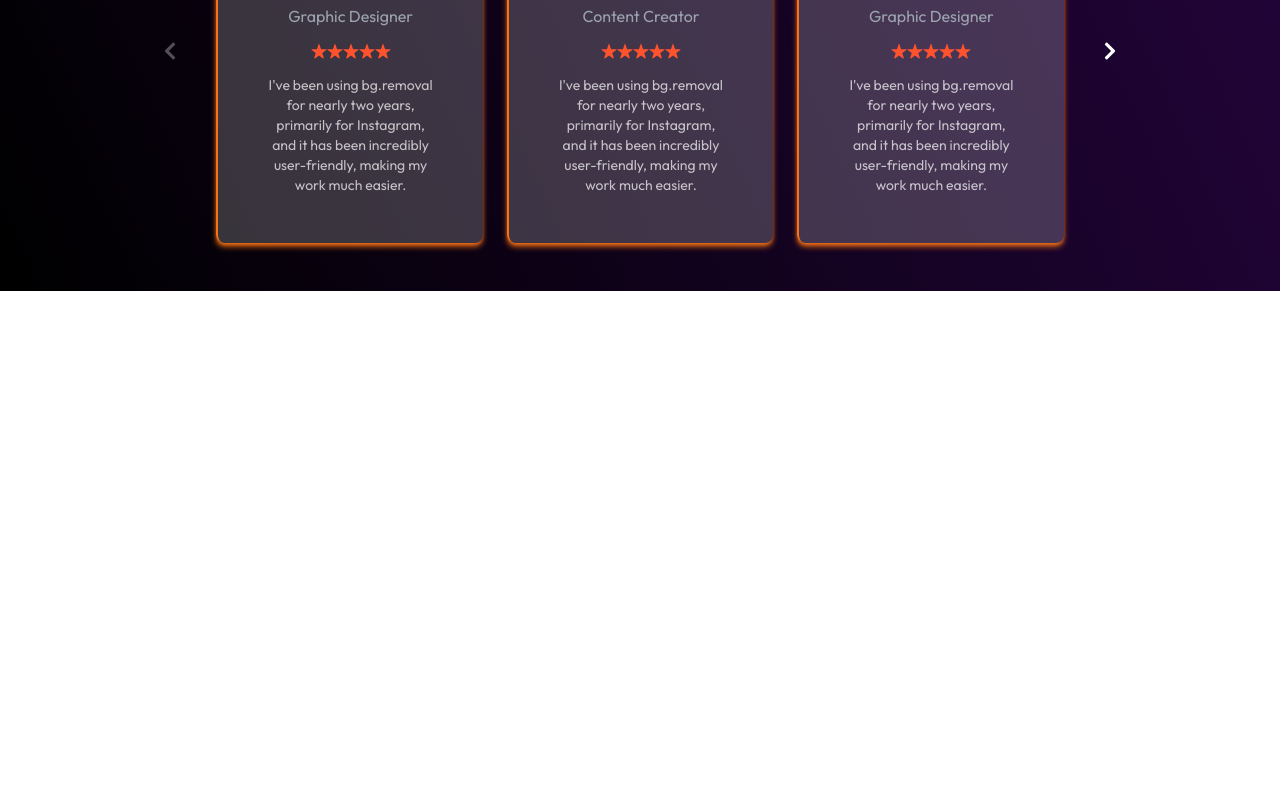
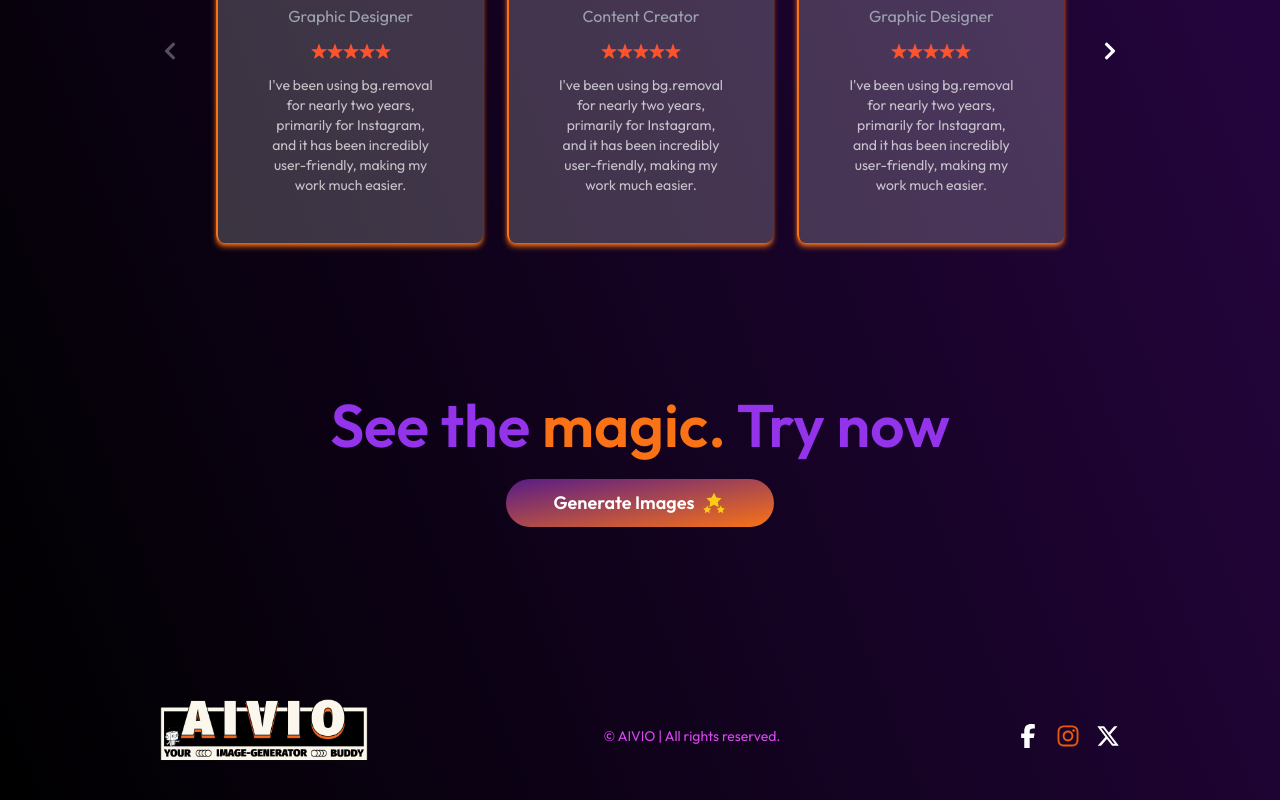
Before and after one commit to anand-144/AIVIO, a React (Vite) app in the folder client/: page / in a window 1280 px wide. Shown: the part 2535-3335 px from the top of the page. Before the commit the page ends 2906 px from the top, so only its background shows below. Built offline with nearby package versions, Linux system fonts and the light colour scheme.

Commit message:
Added Footer

```diff
--- a/client/src/App.jsx
+++ b/client/src/App.jsx
@@ -2,7 +2,7 @@ import React from 'react';
 import { Routes, Route } from 'react-router-dom';
 
 import { BuyCredit, Home, Result } from './pages';
-import {Navbar} from './components';
+import {Footer, Navbar} from './components';
 
 const App = () => {
   return (
@@ -13,6 +13,7 @@ const App = () => {
         <Route path='/result' element={<Result />} />
         <Route path='/credit' element={<BuyCredit />} />
       </Routes>
+      <Footer />
     </div>
   );
 };
--- /dev/null
+++ b/client/src/components/Footer.jsx
@@ -0,0 +1,26 @@
+import React from 'react';
+import logo from '../../public/logo.png';
+import { FaInstagram, FaXTwitter, FaFacebookF } from "react-icons/fa6";
+
+const Footer = () => {
+  return (
+    <div className='flex flex-col md:flex-row items-center justify-between gap-6 py-6 px-4 md:px-12 mt-20'>
+      {/* Logo */}
+      <img src={logo} alt="logoFooter" className='w-40 sm:w-50 md:w-52' />
+
+      {/* Copyright */}
+      <p className='text-fuchsia-500 text-lg sm:text-sm text-center md:text-left max-sm:px-4'>
+        © AIVIO | All rights reserved.
+      </p>
+
+      {/* Social Icons */}
+      <div className='flex gap-4'>
+        <FaFacebookF className='text-white w-5 h-5 sm:w-6 sm:h-6' />
+        <FaInstagram className='text-orange-600 w-5 h-5 sm:w-6 sm:h-6' />
+        <FaXTwitter className='text-white w-5 h-5 sm:w-6 sm:h-6' />
+      </div>
+    </div>
+  );
+};
+
+export default Footer;
--- /dev/null
+++ b/client/src/components/GenerateButton.jsx
@@ -0,0 +1,19 @@
+import React from 'react'
+import { GiStarsStack } from 'react-icons/gi'
+
+const GenerateButton = () => {
+  return (
+    <div className='pb-16 text-center'>
+      <h1 className='text-2xl md:text-3xl lg:text-6xl mt-4 font-semibold text-purple-600 py-6'>
+        See the <span className='text-orange-500'>magic.</span> Try now
+      </h1>
+
+      <button className='mx-auto flex items-center justify-center text-sm sm:text-lg text-white font-semibold bg-gradient-to-tl from-orange-500 to-purple-900 w-fit px-6 sm:px-12 py-2.5 gap-2 rounded-full hover:scale-105 transition-all duration-500'>
+        Generate Images
+        <GiStarsStack className='text-yellow-400 text-2xl h-6' />
+      </button>
+    </div>
+  )
+}
+
+export default GenerateButton
--- a/client/src/components/Header.jsx
+++ b/client/src/components/Header.jsx
@@ -32,7 +32,7 @@ const Header = () => {
                 Dive into a world of limitless creativity. Transform your ideas into stunning visuals in just seconds — type it, and let the magic unfold.
             </p>
 
-            <button className='sm:text-lg text-white font-semibold bg-gradient-to-tl from-orange-500 to-purple-900 w-auto mt-8 px-12 py-2.5 flex items-center gap-2 rounded-full'>
+            <button className='sm:text-lg text-white font-semibold bg-gradient-to-tl from-orange-500 to-purple-900 w-auto mt-8 px-12 py-2.5 flex items-center gap-2 rounded-full hover:scale-105 transition-all duration-500'>
                 Generate Images
                 <GiStarsStack className='text-yellow-400 text-2xl h-6' />
             </button>
--- a/client/src/components/index.js
+++ b/client/src/components/index.js
@@ -3,5 +3,7 @@ import Header from "./Header.jsx";
 import Steps from "./Steps.jsx";
 import Description from "./Description.jsx";
 import Review from "./Review.jsx";
+import GenerateButton from "./GenerateButton.jsx";
+import Footer from "./Footer.jsx";
 
-export { Navbar , Header , Steps , Description  , Review };
+export { Navbar , Header , Steps , Description  , Review , GenerateButton , Footer };
--- a/client/src/pages/Home.jsx
+++ b/client/src/pages/Home.jsx
@@ -1,5 +1,5 @@
 import React from 'react'
-import {Description, Header, Review, Steps} from '../components'
+import {Description, GenerateButton, Header, Review, Steps} from '../components'
 
 const Home = () => {
   return (
@@ -8,6 +8,7 @@ const Home = () => {
       <Steps />
       <Description />
       <Review />
+      <GenerateButton />
     </div>
   )
 }
```
